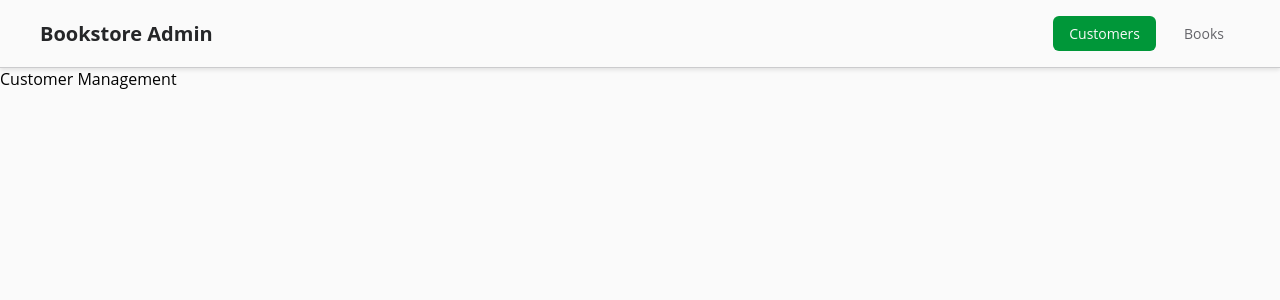
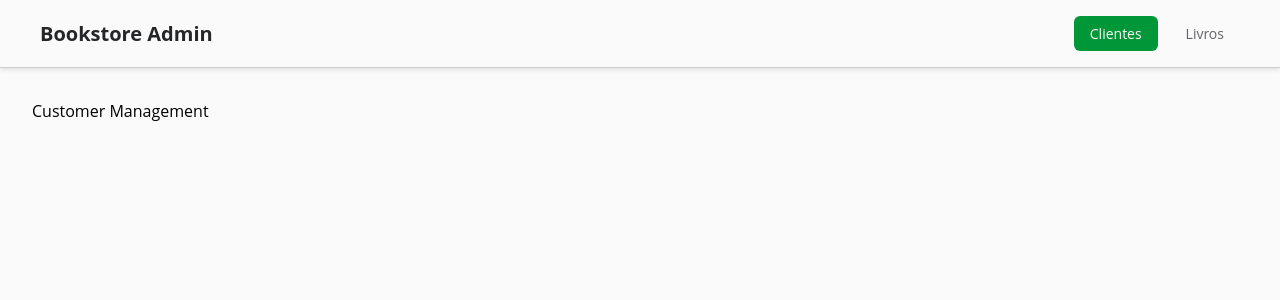
Before and after one commit to Senseei/les-bookstore-monorepo, a React (Vite) app in the folder bookstore-frontend/: page /admin/books in a window 1280 px wide. Shown: the top 300 px of the page. Built offline with nearby package versions, Linux system fonts and the light colour scheme.

Commit message:
feat(frontend): enhance Admin layout with dynamic tab management and styled components

```diff
--- a/bookstore-frontend/src/pages/Admin/components/Header/index.tsx
+++ b/bookstore-frontend/src/pages/Admin/components/Header/index.tsx
@@ -1,27 +1,35 @@
 import { TabButton } from './components'
 import { HeaderContainer, HeaderContent, Navigation, Title } from './styles'
+
+interface Tab {
+  id: string
+  label: string
+}
 
 interface AdminHeaderProps {
   activeTab: string
   onTabChange: (tabId: string) => void
+  tabs: Tab[]
 }
 
-export const AdminHeader = ({ activeTab, onTabChange }: AdminHeaderProps) => {
+export const AdminHeader = ({
+  activeTab,
+  onTabChange,
+  tabs,
+}: AdminHeaderProps) => {
   return (
     <HeaderContainer>
       <HeaderContent>
         <Title>Bookstore Admin</Title>
         <Navigation>
-          <TabButton
-            label="Customers"
-            isActive={activeTab === 'customers'}
-            onClick={() => onTabChange('customers')}
-          />
-          <TabButton
-            label="Books"
-            isActive={activeTab === 'books'}
-            onClick={() => onTabChange('books')}
-          />
+          {tabs.map((tab) => (
+            <TabButton
+              key={tab.id}
+              label={tab.label}
+              isActive={activeTab === tab.id}
+              onClick={() => onTabChange(tab.id)}
+            />
+          ))}
         </Navigation>
       </HeaderContent>
     </HeaderContainer>
--- /dev/null
+++ b/bookstore-frontend/src/pages/Admin/constants.ts
@@ -0,0 +1,9 @@
+export interface Tab {
+  id: string
+  label: string
+}
+
+export const ADMIN_TABS: Tab[] = [
+  { id: 'customers', label: 'Clientes' },
+  { id: 'books', label: 'Livros' },
+]
--- a/bookstore-frontend/src/pages/Admin/index.tsx
+++ b/bookstore-frontend/src/pages/Admin/index.tsx
@@ -1,18 +1,24 @@
 import { useState } from 'react'
 
 import { AdminHeader } from './components'
+import { ADMIN_TABS } from './constants'
 import { CustomerManagement } from './CustomerManagement'
+import { LayoutContainer, MainContent } from './styles'
 
 export const AdminLayout = () => {
-  const [activeTab, setActiveTab] = useState('customers')
+  const [activeTab, setActiveTab] = useState(ADMIN_TABS[0].id)
 
   return (
-    <div>
-      <AdminHeader activeTab={activeTab} onTabChange={setActiveTab} />
-      <main>
+    <LayoutContainer>
+      <AdminHeader
+        activeTab={activeTab}
+        onTabChange={setActiveTab}
+        tabs={ADMIN_TABS}
+      />
+      <MainContent>
         {activeTab === 'customers' && <CustomerManagement />}
         {activeTab === 'books' && <div>Book Management Content</div>}
-      </main>
-    </div>
+      </MainContent>
+    </LayoutContainer>
   )
 }
--- /dev/null
+++ b/bookstore-frontend/src/pages/Admin/styles.ts
@@ -0,0 +1,23 @@
+import styled from 'styled-components'
+
+export const LayoutContainer = styled.div`
+  min-height: 100vh;
+  background-color: ${(props) => props.theme.COLORS.NEUTRAL_50};
+`
+
+export const MainContent = styled.main`
+  max-width: 1280px; /* Similar to max-w-7xl (1280px) */
+  margin: 0 auto; /* mx-auto */
+  padding: 32px 16px; /* py-8 px-4 */
+
+  /* Responsive padding similar to sm:px-6 lg:px-8 */
+  @media (min-width: 640px) {
+    padding-left: 24px;
+    padding-right: 24px;
+  }
+
+  @media (min-width: 1024px) {
+    padding-left: 32px;
+    padding-right: 32px;
+  }
+`
```
